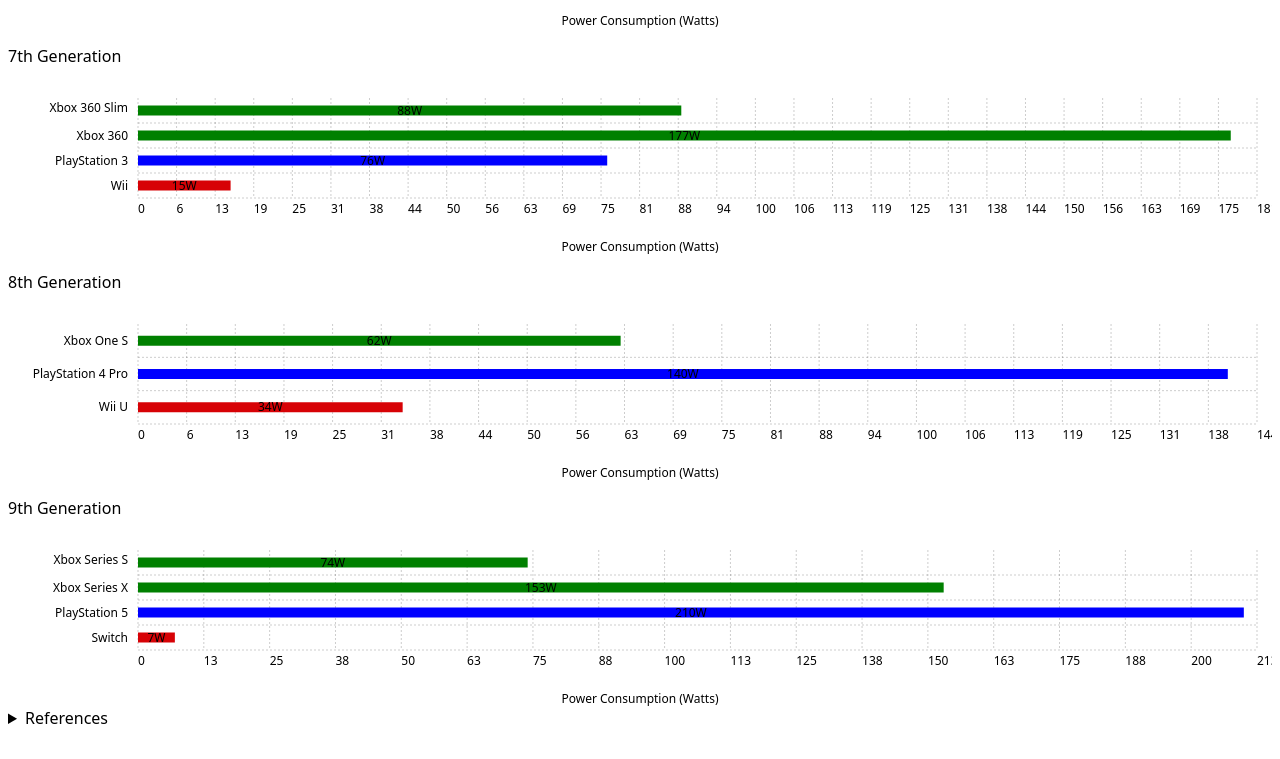
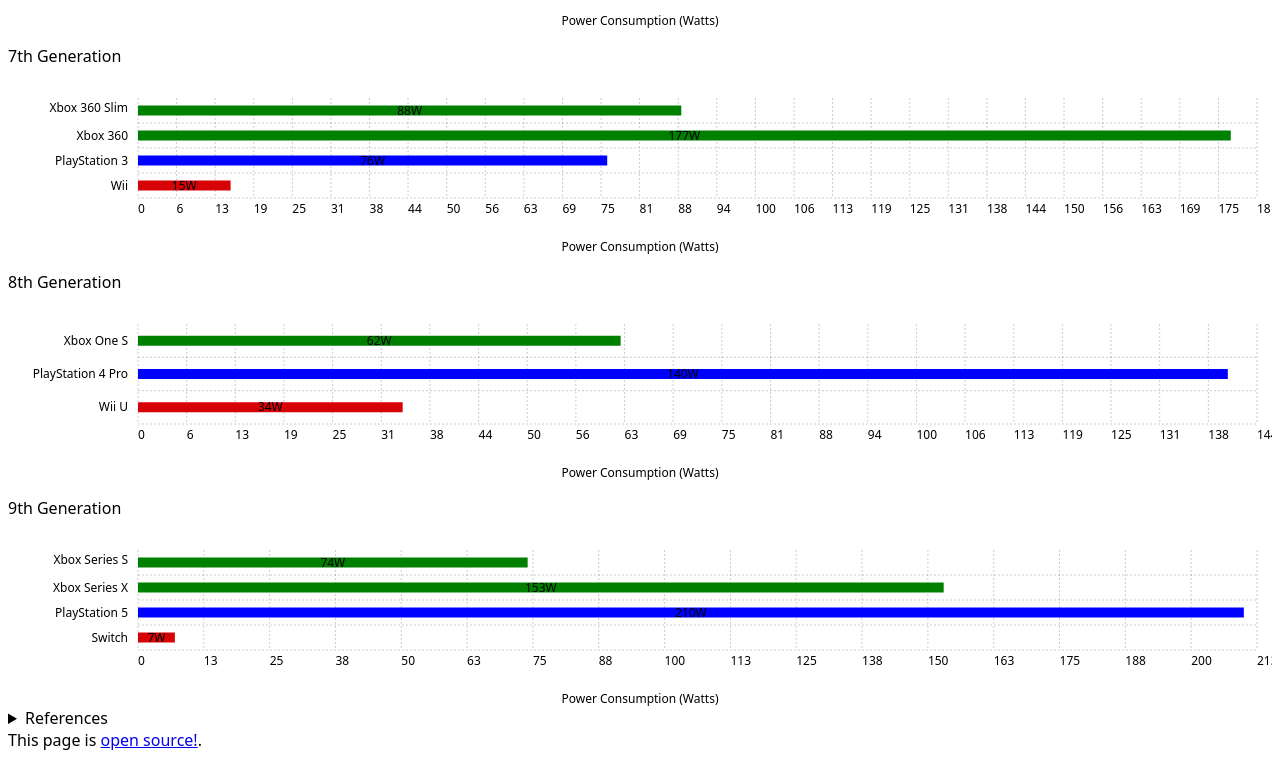
Before and after one commit to Ravbug/consolepower, a plain HTML site: page index.html in a window 1280 px wide. Shown: the part 1065-1824 px from the top of the page. Before the commit the page ends 1802 px from the top, so only its background shows below. Drawn offline with Linux system fonts and the light colour scheme.

Commit message:
link to github

```diff
--- a/index.html
+++ b/index.html
@@ -38,6 +38,7 @@
         </table>
       </details>
 
+      This page is <a href="https://github.com/Ravbug/consolepower">open source!</a>.
     </div>
 
   </body>
```
